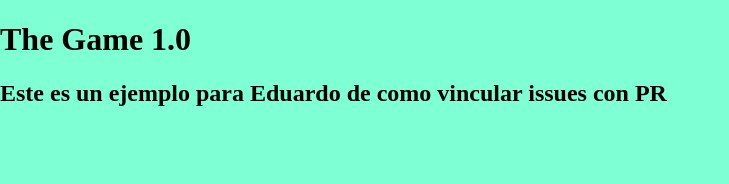
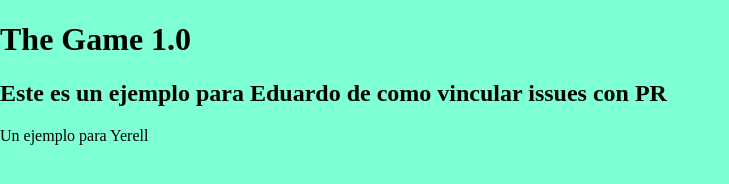
Before and after one commit to pataruco/the-game, a plain HTML site: page index.html in a window 1280 px wide. Shown: the whole page, without its empty margins (0-729 px from the left). Drawn offline with Linux system fonts and the light colour scheme.

Commit message:
Add content to HTML

```diff
--- a/index.html
+++ b/index.html
@@ -11,6 +11,8 @@
     <h1>The Game 1.0</h1>
     <h2>Este es un ejemplo para Eduardo de como vincular issues con PR</h2>
 
+    <p>Un ejemplo para Yerell</p>
+
     <script src="./scripts/index.js"></script>
   </body>
 </html>
```
